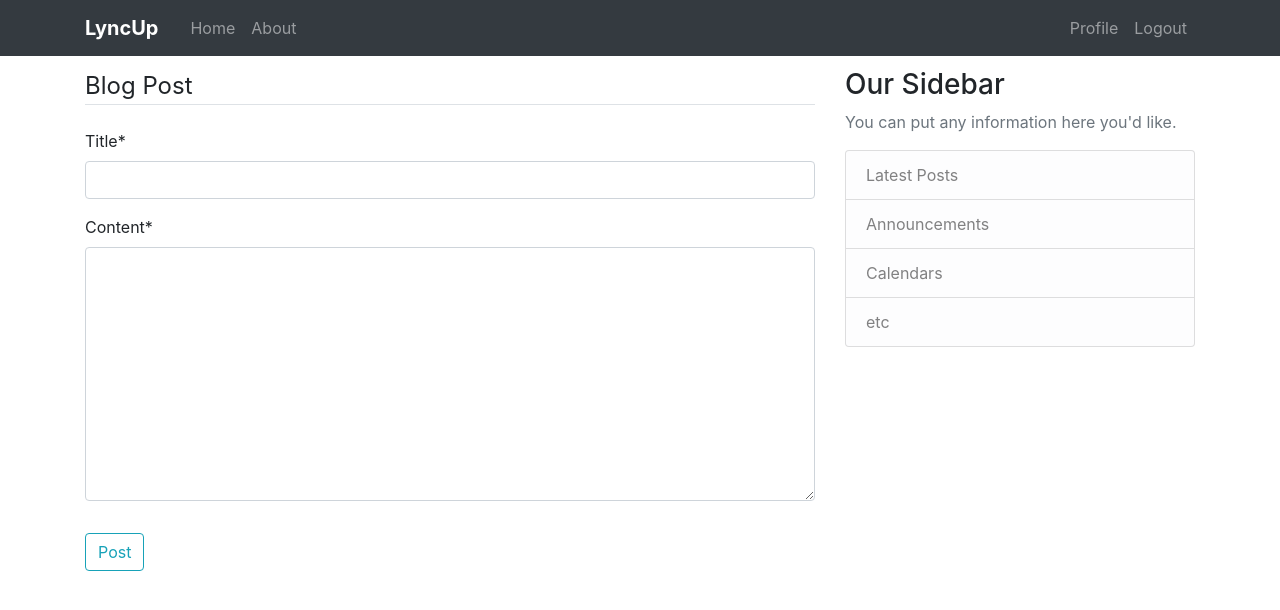
After one commit to CSC307-W2020-Team6/307-Sec01-Team6, a Django app: page /post/new/ in a window 1280 px wide. The commit adds this page. Shown: the top 610 px of the page. Run offline with Django 3.2, Linux system fonts and the light colour scheme; the visitor is signed in with stand-in values (Sample User, id 1); some libraries are stand-ins or nearby versions.

Commit message:
new post views

```diff
--- a/LyncUp/models.py
+++ b/LyncUp/models.py
@@ -1,9 +1,17 @@
 from django.db import models
 from django.utils import timezone
 from django.contrib.auth.models import User
+from django.urls import reverse
 
 class Post(models.Model):
     title = models.CharField(max_length = 100)
     content = models.TextField()
     date_posted = models.DateTimeField(default = timezone.now)
     author = models.ForeignKey(User, on_delete = models.CASCADE)
+
+
+    def __str__(self):
+        return self.title
+
+    def get_absolute_url(self):
+        return reverse('post-detail', kwargs={'pk': self.pk})
--- /dev/null
+++ b/LyncUp/static/css/blog.css
@@ -0,0 +1,3 @@
+h1 a{
+    color: black;
+}
--- a/LyncUp/templates/LyncUp/base.html
+++ b/LyncUp/templates/LyncUp/base.html
@@ -1,5 +1,6 @@
 <!DOCTYPE html>
 <html lang="en">
+{% load static %}
 <head>
     <!-- Required meta tags -->
     <meta charset="utf-8">
@@ -80,6 +81,7 @@
     <script src="https://code.jquery.com/jquery-3.2.1.slim.min.js" integrity="sha384-KJ3o2DKtIkvYIK3UENzmM7KCkRr/rE9/Qpg6aAZGJwFDMVNA/GpGFF93hXpG5KkN" crossorigin="anonymous"></script>
     <script src="https://cdnjs.cloudflare.com/ajax/libs/popper.js/1.12.9/umd/popper.min.js" integrity="sha384-ApNbgh9B+Y1QKtv3Rn7W3mgPxhU9K/ScQsAP7hUibX39j7fakFPskvXusvfa0b4Q" crossorigin="anonymous"></script>
     <script src="https://maxcdn.bootstrapcdn.com/bootstrap/4.0.0/js/bootstrap.min.js" integrity="sha384-JZR6Spejh4U02d8jOt6vLEHfe/JQGiRRSQQxSfFWpi1MquVdAyjUar5+76PVCmYl" crossorigin="anonymous"></script>
+    <link rel="stylesheet" href="{% static 'css/blog.css' %}"
 
 </body>
 </html>
--- /dev/null
+++ b/LyncUp/templates/LyncUp/post_form.html
@@ -0,0 +1,17 @@
+{% extends "LyncUp/base.html" %}
+{% load crispy_forms_tags %}
+{% block content %}
+
+   <div class="content-section">
+        <form method="POST">
+            {% csrf_token %}
+            <fieldset class="form-group">
+                <legend class="border-bottom mb-4">Blog Post</legend>
+                {{ form|crispy }}
+            </fieldset>
+            <div class="form-group">
+                <button class="btn btn-outline-info" type="submit">Post</button>
+            </div>
+        </form>
+   </div>
+{% endblock content %}
--- a/LyncUp/urls.py
+++ b/LyncUp/urls.py
@@ -1,7 +1,14 @@
 from django.urls import path
+from .views import PostListView, PostDetailView, PostCreateView, PostUpdateView, PostDeleteView
 from . import views
 
+
 urlpatterns = [
-    path('', views.home, name='LyncUp-home'),
+    path('', PostListView.as_view(), name='LyncUp-home'),
+    # path with variable
+    path('post/<int:pk>/', PostDetailView.as_view(), name='post-detail'),
+    path('post/<int:pk>/update/', PostUpdateView.as_view(), name='post-update'),
+    path('post/<int:pk>/delete/', PostDeleteView.as_view(), name='post-delete'),
+    path('post/new/', PostCreateView.as_view(), name='post-create'),
     path('about/', views.about, name='LyncUp-about'),
 ]
--- a/LyncUp/views.py
+++ b/LyncUp/views.py
@@ -1,15 +1,7 @@
 from django.shortcuts import render
+from django.contrib.auth.mixins import LoginRequiredMixin, UserPassesTestMixin
+from django.views.generic import ListView, DetailView, CreateView, UpdateView, DeleteView
 from .models import Post
-#from django.http import HttpResponse
-
-# posts = [
-#     {
-#         'author': 'GabyDaddy',
-#         'title': 'Boof',
-#         'content': 'Now thats what I call Content!',
-#         'date_posted': 'April 20, 2020'
-#     }
-# ]
 
 def home(request):
     context = {
@@ -18,5 +10,55 @@ def home(request):
 
     return render(request, "LyncUp/home.html", context)
 
+
+class PostListView(ListView):
+    model = Post
+    template_name = 'LyncUp/home.html'
+    # <app>/<model>_<viewtype>.html is default template name
+    context_object_name = 'posts'
+    ordering = ['date_posted']
+
+
+class PostDetailView(DetailView):
+    model = Post
+
+
+class PostCreateView(LoginRequiredMixin, CreateView):
+    model = Post
+    fields = ['title', 'content']
+
+    def form_valid(self, form):
+        form.instance.author = self.request.user
+        return super().form_valid(form)
+
+
+class PostUpdateView(LoginRequiredMixin, UserPassesTestMixin, UpdateView):
+    model = Post
+    fields = ['title', 'content']
+
+    def form_valid(self, form):
+        form.instance.author = self.request.user
+        return super().form_valid(form)
+
+    # user verification test
+    def test_func(self):
+        post = self.get_object()
+        if self.request.user == post.author:
+            return True
+        return False
+
+
+class PostDeleteView(LoginRequiredMixin, UserPassesTestMixin, DeleteView):
+    model = Post
+    success_url = '/'
+
+    # test used to see if user can get to page
+    def test_func(self):
+        post = self.get_object()
+        if self.request.user == post.author:
+            return True
+        return False
+
+
 def about(request):
     return render(request, "LyncUp/about.html", {'title' : 'About'})
--- a/users/models.py
+++ b/users/models.py
@@ -1,5 +1,6 @@
 from django.db import models
 from django.contrib.auth.models import User
+from PIL import Image
 
 
 class Profile(models.Model):
@@ -8,3 +9,11 @@ class Profile(models.Model):
 
     def __str__(self):
         return f'{self.user.username} Profile'
+
+    def save(self):
+        super().save()
+        img = Image.open(self.image.path)
+        if img.height > 300 or img.width > 300:
+            output_size = (300, 300)
+            img.thumbnail(output_size)
+            img.save(self.image.path)
--- a/users/signals.py
+++ b/users/signals.py
@@ -9,6 +9,7 @@ def create_profile(sender, instance, created, **kwargs):
     if created:
         Profile.objects.create(user=instance)
 
+
 @receiver(post_save, sender=User)
 # originally create_profile
 def save_profile(sender, instance, **kwargs):
--- a/users/templates/users/profile.html
+++ b/users/templates/users/profile.html
@@ -8,8 +8,9 @@
                 <p class="text-secondary">{{ user.email }}</p>
             </div>
         </div>
+
         <!-- FORM HERE -->
-        <form method="POST" enctype="application/x-www-form-urlencoded">
+        <form method="POST" enctype="multipart/form-data">
             {% csrf_token %}
             <fieldset class="form-group">
                 <legend class="border-bottom mb-4">Profile Info</legend>
@@ -20,5 +21,6 @@
                 <button class="btn btn-outline-info" type="submit">Update</button>
             </div>
         </form>
+
     </div>
 {% endblock content %}
```
Also changed, not shown: LyncUp/templates/LyncUp/home.html (+10 -3 lines), LyncUp/templates/LyncUp/post_confirm_delete.html (added, +17 -0 lines), LyncUp/templates/LyncUp/post_detail.html (added, +9 -0 lines), users/views.py (+14 -2 lines), media/profile_pics/artworks-000386446998-fu420r-t500x500_jXQZeKc.jpg (added), media/profile_pics/artworks-000386446998-fu420r-t500x500_ooIP5dT.jpg (added), 1 other file.
